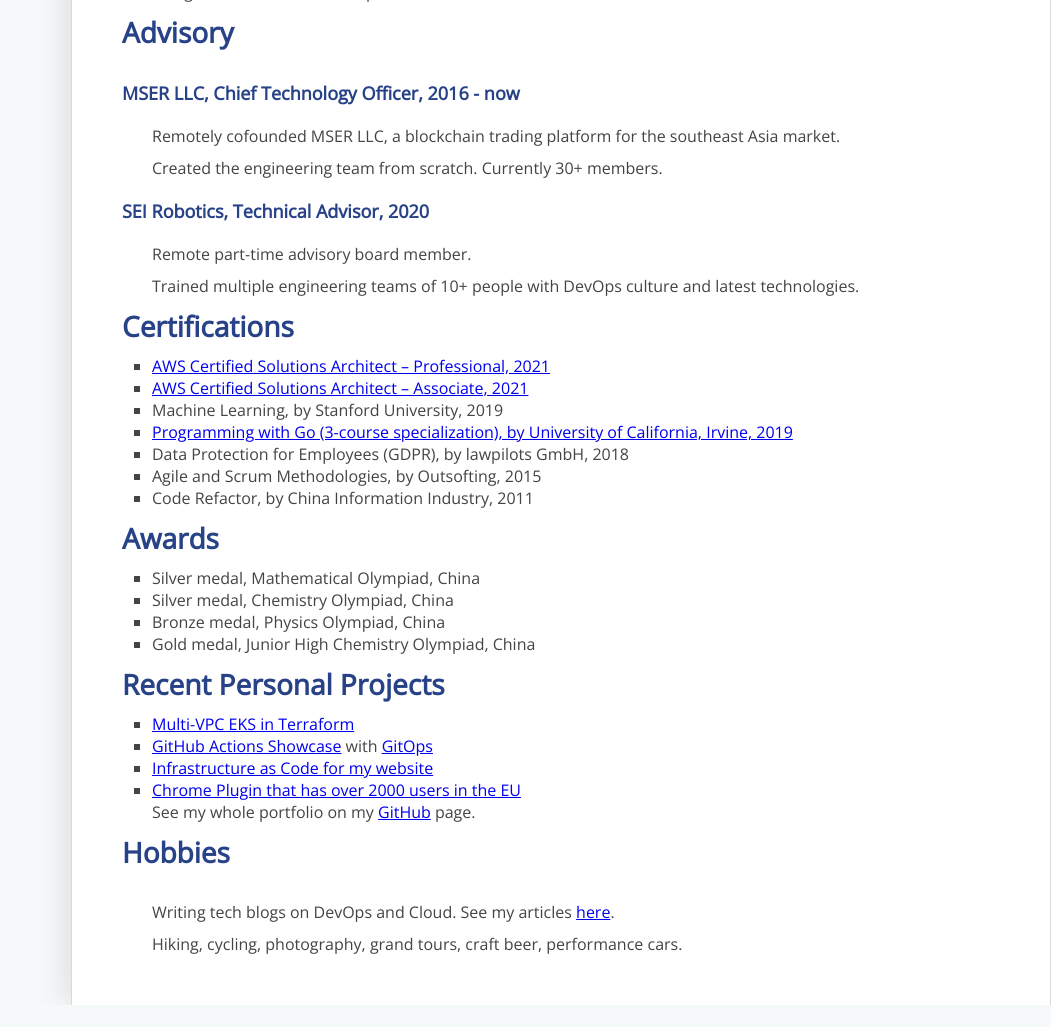
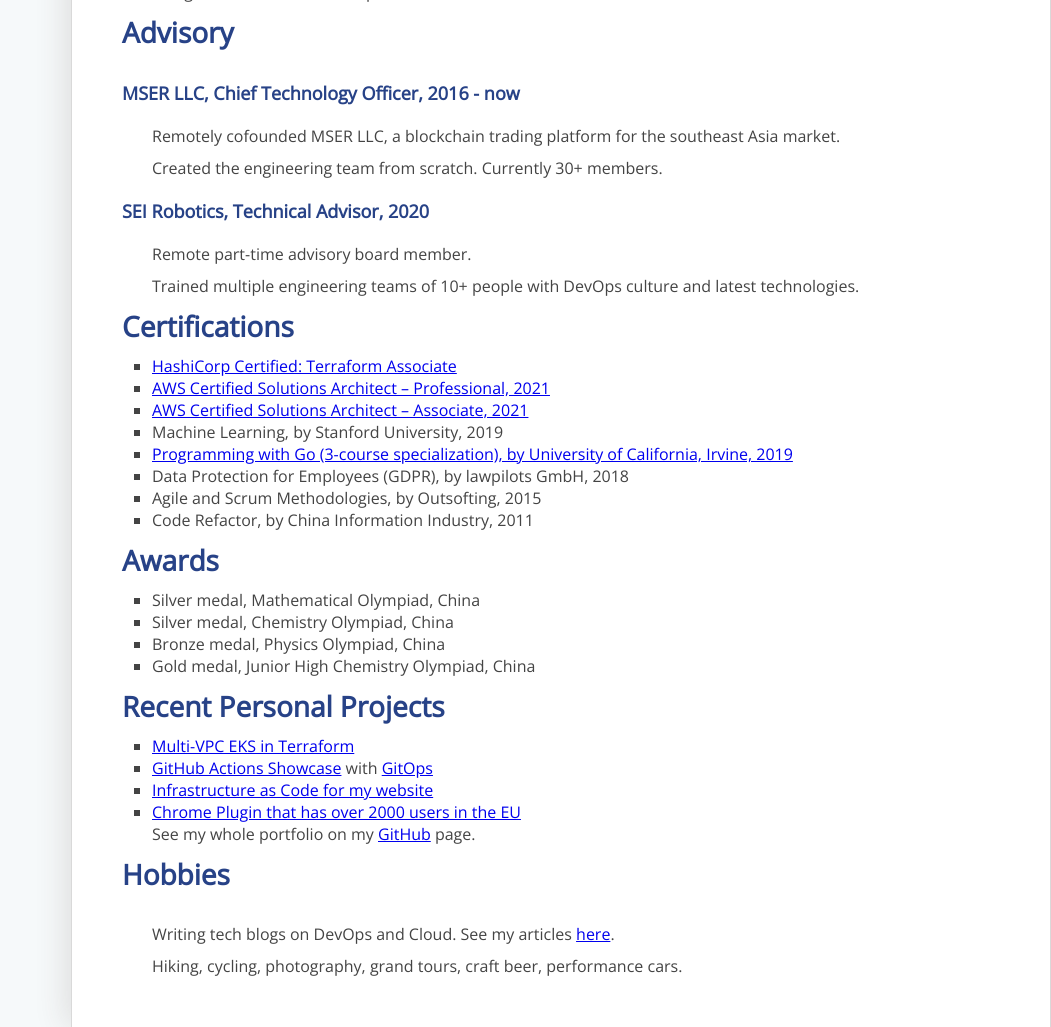
Before and after one commit to IronCore864/IronCore864, a website: page index.html in a window 1280 px wide. Shown: the part 2360-3387 px from the top of the page, without its empty margins (229-1280 px from the left). Before the commit the page ends 3365 px from the top, so only its background shows below. Drawn offline with nearby package versions, Linux system fonts and the light colour scheme.

Commit message:
Update index.html

```diff
--- a/index.html
+++ b/index.html
@@ -164,6 +164,8 @@
     <div class="content" id="certifications">
       <h1>Certifications</h1>
       <ul>
+        <li><a href="https://www.youracclaim.com/badges/1fc0831d-3875-40a2-b0e8-fc5c1c95a796/public_url" target='_blank'>
+            HashiCorp Certified: Terraform Associate</a></li>
         <li><a href="https://www.youracclaim.com/badges/26bd12d1-296a-4282-b676-6ae431eb9502" target='_blank'>
             AWS Certified Solutions Architect – Professional, 2021</a></li>
         <li><a href="https://www.youracclaim.com/badges/2c6d301a-174d-46fc-ba65-79a5186e45fb" target='_blank'>
```
